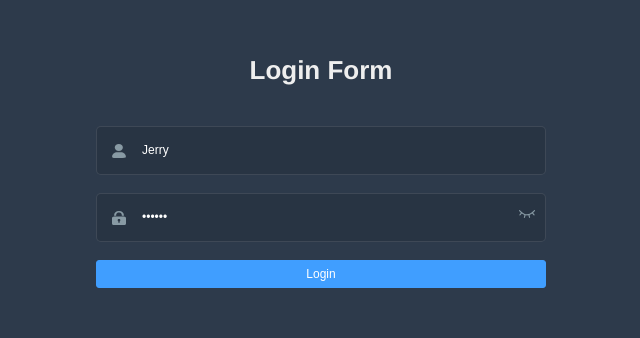
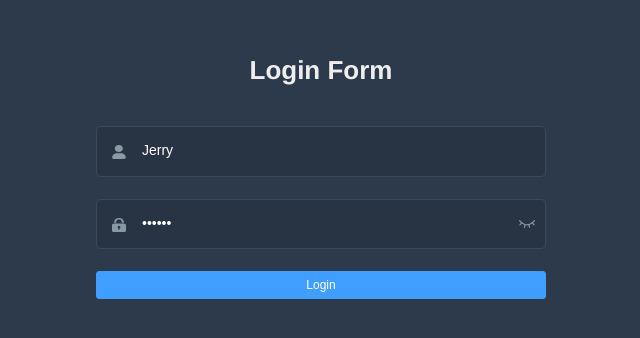
Before and after one commit to sunpu007/jerry-blog, a Vue app in the folder admin/: page /#/login in a window 1280 px wide. Shown: the part 104-442 px from the top of the page, without its empty margins (319-959 px from the left). Built offline with nearby package versions, Linux system fonts and the light colour scheme.

Commit message:
Update index.vue

```diff
--- a/admin/src/views/login/index.vue
+++ b/admin/src/views/login/index.vue
@@ -1,6 +1,6 @@
 <template>
   <div class="login-container">
-    <el-form ref="loginForm" :model="loginForm" :rules="loginRules" class="login-form" auto-complete="on" label-position="left">
+    <el-form ref="loginForm" :model="loginForm" size="medium" :rules="loginRules" class="login-form" auto-complete="on" label-position="left">
 
       <div class="title-container">
         <h3 class="title">Login Form</h3>
```
